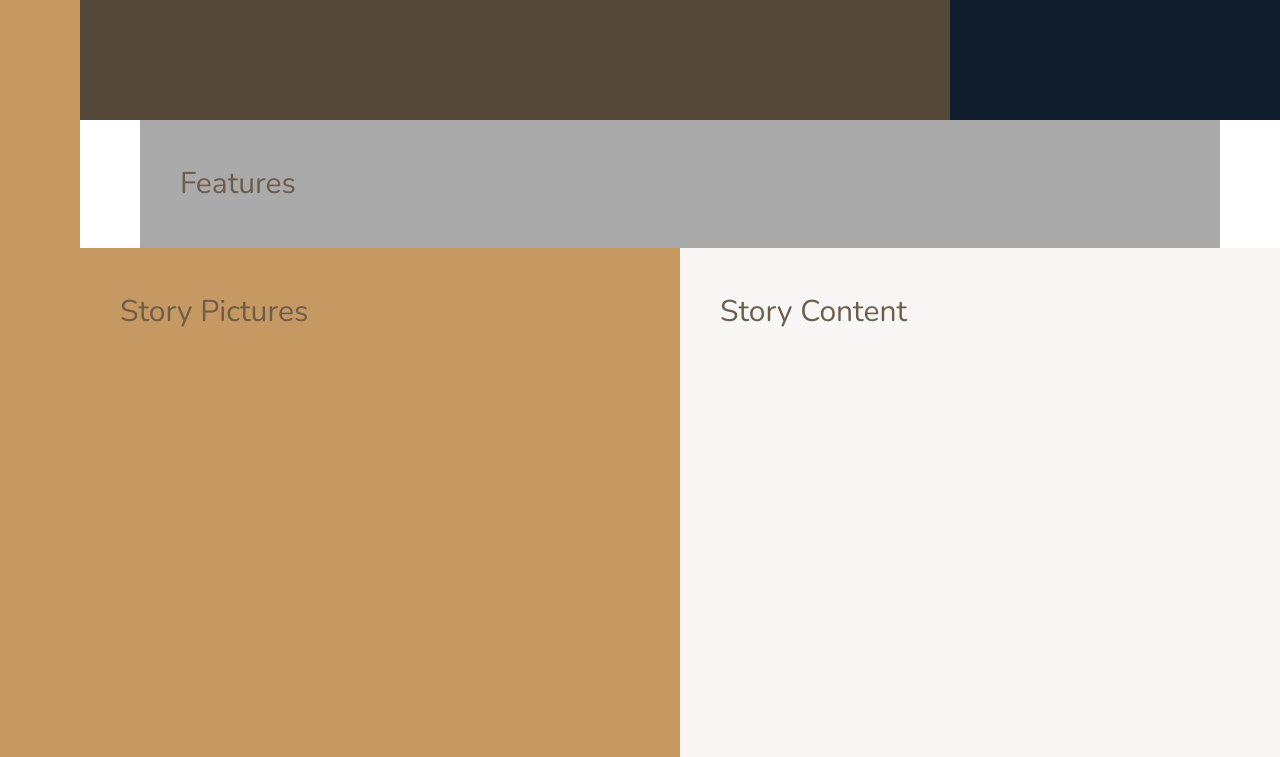
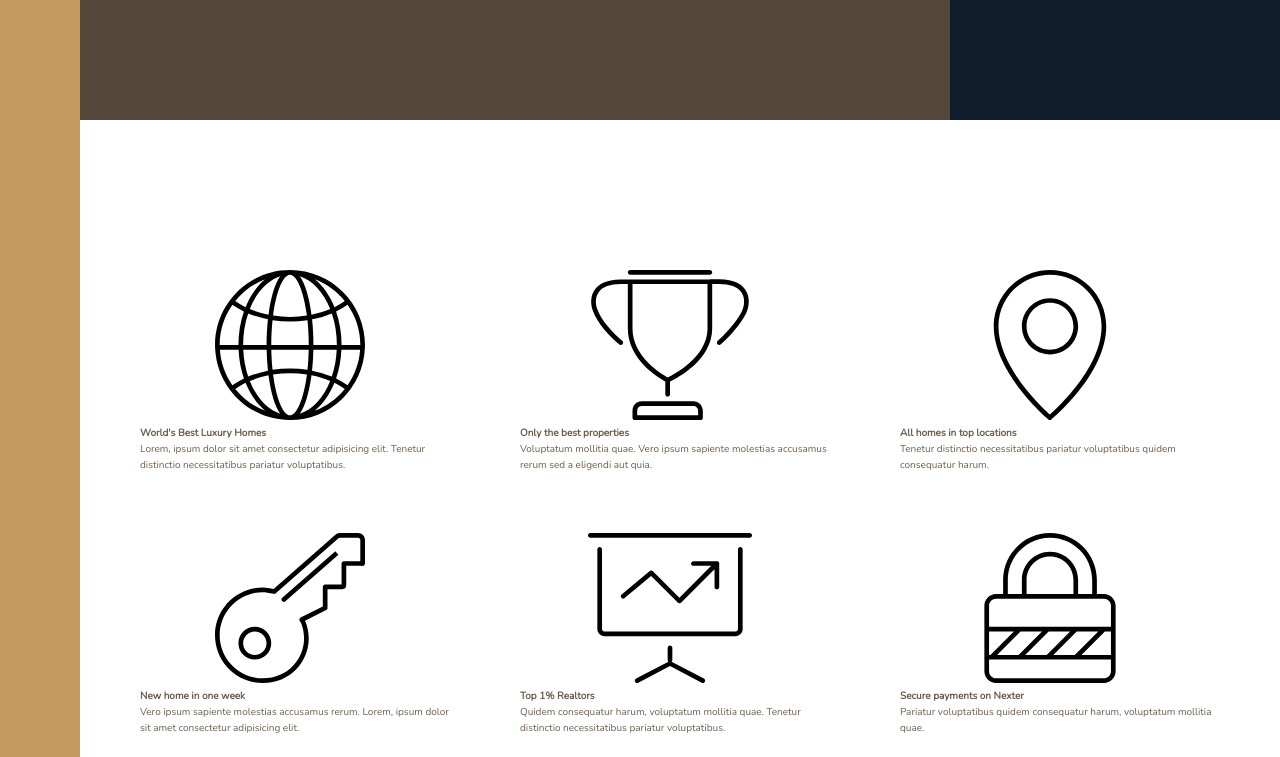
Before and after one commit to bryan-m-rojas/Nexter, a website: page index.html in a window 1280 px wide. Shown: the part 520-1277 px from the top of the page. Drawn offline with nearby package versions, Linux system fonts and the light colour scheme.

Commit message:
Implemented layout and added content for features section

```diff
--- a/index.html
+++ b/index.html
@@ -22,7 +22,72 @@
             Top 3 Realtors
         </div>
         <section class="features">
-            Features
+            <div class="feature">
+                <svg class="feature__icon">
+                    <use xlink:href="img/sprite.svg#icon-global"></use>
+                </svg>
+                <h4 class="heading-4">
+                    World's Best Luxury Homes
+                </h4>
+                <p class="feature__text">
+                    Lorem, ipsum dolor sit amet consectetur adipisicing elit. Tenetur distinctio necessitatibus pariatur voluptatibus.
+                </p>
+            </div>
+            <div class="feature">
+                <svg class="feature__icon">
+                    <use xlink:href="img/sprite.svg#icon-trophy"></use>
+                </svg>
+                <h4 class="heading-4">
+                    Only the best properties
+                </h4>
+                <p class="feature__text">
+                    Voluptatum mollitia quae. Vero ipsum sapiente molestias accusamus rerum sed a eligendi aut quia.
+                </p>
+            </div>
+            <div class="feature">
+                <svg class="feature__icon">
+                    <use xlink:href="img/sprite.svg#icon-map-pin"></use>
+                </svg>
+                <h4 class="heading-4">
+                    All homes in top locations
+                </h4>
+                <p class="feature__text">
+                    Tenetur distinctio necessitatibus pariatur voluptatibus quidem consequatur harum.
+                </p>
+            </div>
+            <div class="feature">
+                <svg class="feature__icon">
+                    <use xlink:href="img/sprite.svg#icon-key"></use>
+                </svg>
+                <h4 class="heading-4">
+                    New home in one week
+                </h4>
+                <p class="feature__text">
+                    Vero ipsum sapiente molestias accusamus rerum. Lorem, ipsum dolor sit amet consectetur adipisicing elit.
+                </p>
+            </div>
+            <div class="feature">
+                <svg class="feature__icon">
+                    <use xlink:href="img/sprite.svg#icon-presentation"></use>
+                </svg>
+                <h4 class="heading-4">
+                    Top 1% Realtors
+                </h4>
+                <p class="feature__text">
+                    Quidem consequatur harum, voluptatum mollitia quae. Tenetur distinctio necessitatibus pariatur voluptatibus.
+                </p>
+            </div>
+            <div class="feature">
+                <svg class="feature__lock">
+                    <use xlink:href="img/sprite.svg#icon-lock"></use>
+                </svg>
+                <h4 class="heading-4">
+                    Secure payments on Nexter
+                </h4>
+                <p class="feature__text">
+                    Pariatur voluptatibus quidem consequatur harum, voluptatum mollitia quae.
+                </p>
+            </div>
         </section>
         <div class="story__pictures">
             Story Pictures
--- a/sass/_base.scss
+++ b/sass/_base.scss
@@ -39,8 +39,4 @@ body {
     grid-template-rows: 80vh min-content 40vw repeat(3, min-content);
     grid-template-columns: [sidebar-start] 8rem [sidebar-end full-start] minmax(6rem, 1fr) [center-start] repeat(8, [col-start] minmax(min-content, 14rem) [col-end]) [center-end] minmax(6rem, 1fr) [full-end];
 
-    & > * {
-        padding: 40px;
-        font-size: 3rem;
-    }
 }
--- a/sass/_features.scss
+++ b/sass/_features.scss
@@ -1,4 +1,9 @@
 .features {
-    background-color: $color-grey-light-2;
     grid-column: center-start / center-end;
+
+    margin: 15rem 0;
+
+    display: grid;
+    grid-template-columns: repeat(3, 1fr);
+    grid-gap: 6rem;
 }
```
Also changed, not shown: css/style.css.
